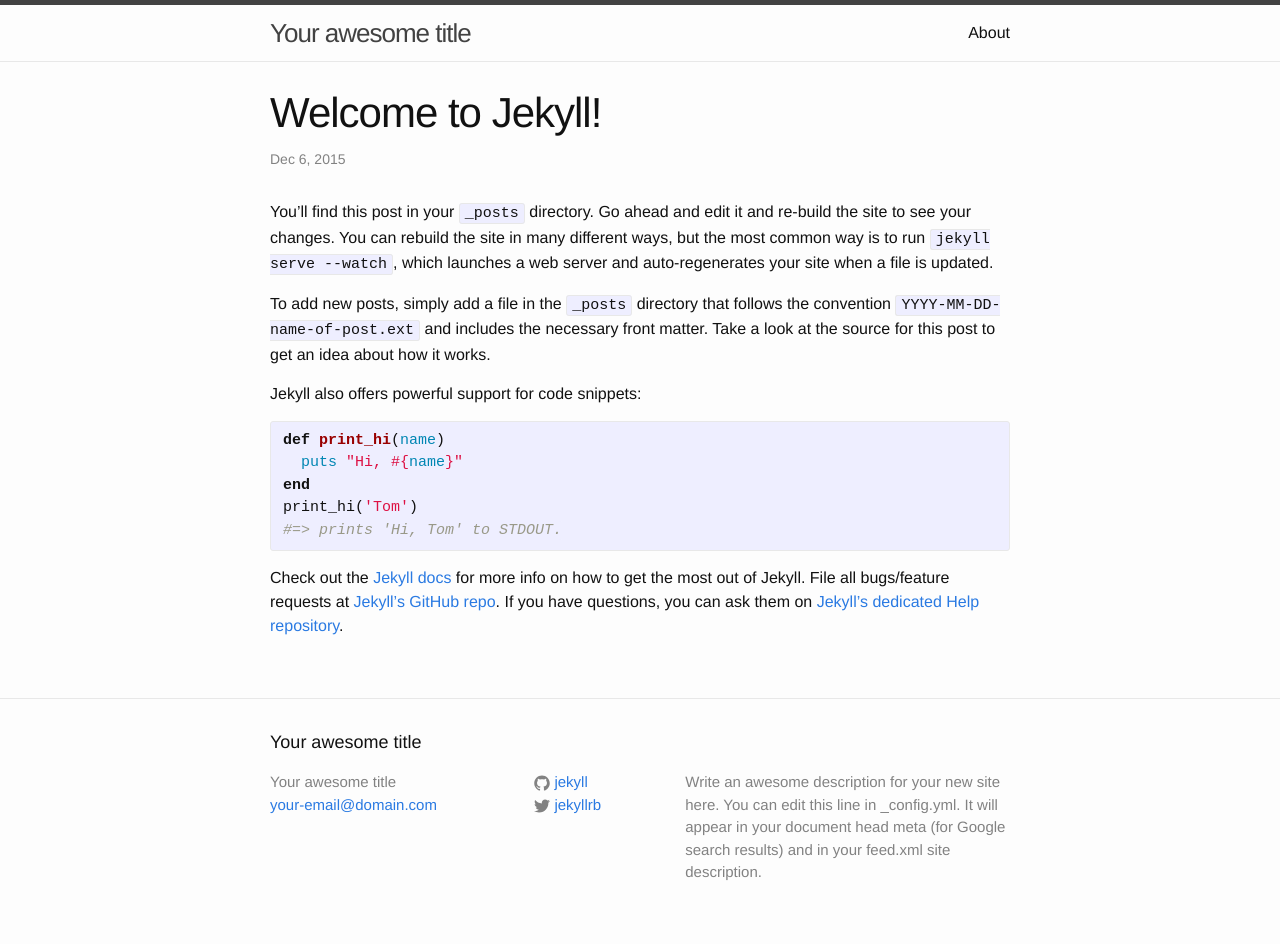
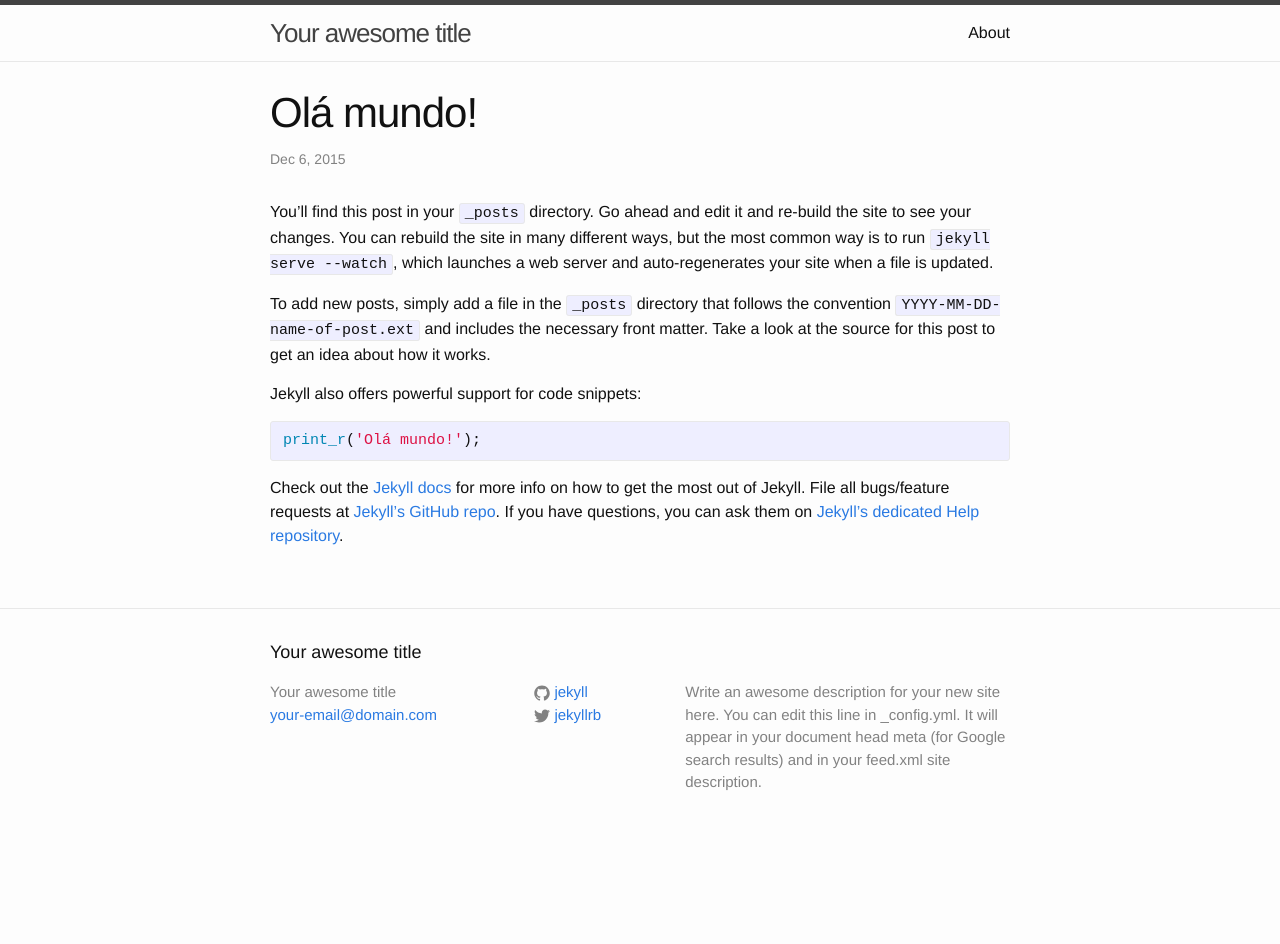
Before and after one commit to cmontezano/cmontezano.github.io, a Jekyll site: the page built from _posts/2015-12-06-welcome-to-jekyll.markdown, in a window 1280 px wide. Built offline with Jekyll 4.4.1, drawn with Linux system fonts in a browser that asks for light colours; after the commit the page ends 900 px from its top, so only the background shows below that.

Commit message:
atualização post

```diff
--- a/_posts/2015-12-06-welcome-to-jekyll.markdown
+++ b/_posts/2015-12-06-welcome-to-jekyll.markdown
@@ -1,8 +1,8 @@
 ---
 layout: post
-title:  "Welcome to Jekyll!"
+title:  "Olá mundo!"
 date:   2015-12-06 01:18:21
-categories: jekyll update
+categories: start
 ---
 You’ll find this post in your `_posts` directory. Go ahead and edit it and re-build the site to see your changes. You can rebuild the site in many different ways, but the most common way is to run `jekyll serve --watch`, which launches a web server and auto-regenerates your site when a file is updated.
 
@@ -10,12 +10,8 @@ To add new posts, simply add a file in the `_posts` directory that follows the c
 
 Jekyll also offers powerful support for code snippets:
 
-{% highlight ruby %}
-def print_hi(name)
-  puts "Hi, #{name}"
-end
-print_hi('Tom')
-#=> prints 'Hi, Tom' to STDOUT.
+{% highlight php %}
+print_r('Olá mundo!');
 {% endhighlight %}
 
 Check out the [Jekyll docs][jekyll] for more info on how to get the most out of Jekyll. File all bugs/feature requests at [Jekyll’s GitHub repo][jekyll-gh]. If you have questions, you can ask them on [Jekyll’s dedicated Help repository][jekyll-help].
```
